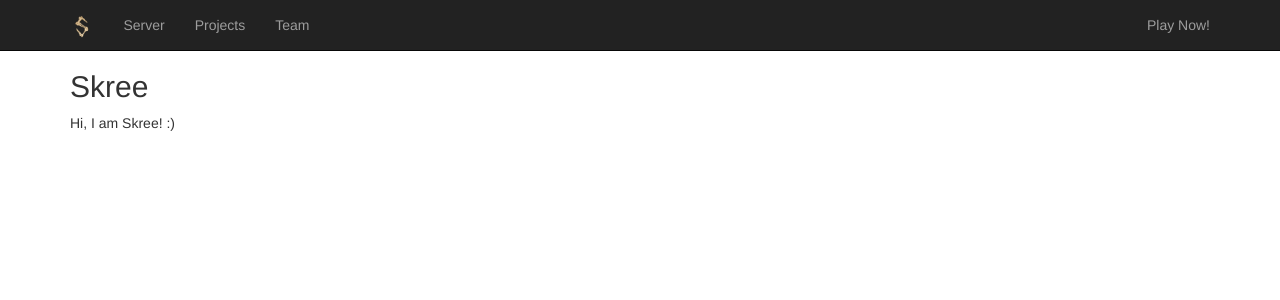
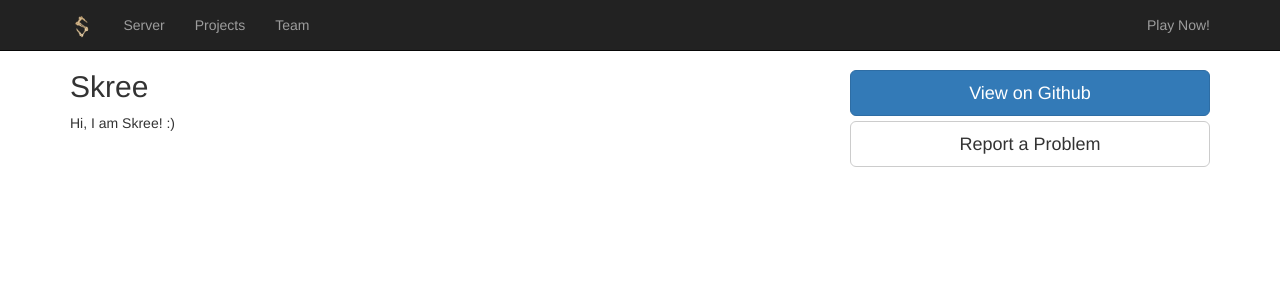
Before and after one commit to packet-loss-gaming/Website, a Jekyll site: the page built from _projects/skree.md, in a window 1280 px wide. Shown: the top 300 px of the page. Built offline with Jekyll 4.4.1, drawn with Linux system fonts in a browser that asks for light colours; nearby versions of some CDN libraries.

Commit message:
Improved project pages

```diff
--- a/_layouts/project.html
+++ b/_layouts/project.html
@@ -6,8 +6,16 @@
 <body>
   {% include menu_bar.html %}
   <div class="container">
-    <h2>{{page.title}}</h2>
-    {{content}}
+    <div class="row">
+      <div class="col-md-8">
+        <h2>{{page.title}}</h2>
+        {{content}}
+      </div>
+      <div class="col-md-4" style="padding-top: 2rem;">
+        <a class="btn btn-primary btn-lg btn-block" href="{{page.github-url}}" role="button">View on Github</a>
+        <a class="btn btn-default btn-lg btn-block" href="{{page.github-url}}/issues" role="button">Report a Problem</a>
+      </div>
+    </div>
   </div>
   {% include bootstrap_footer.html %}
 </body>
--- a/_projects/skree.md
+++ b/_projects/skree.md
@@ -1,6 +1,7 @@
 ---
 layout: project
 title: Skree
+github-url: https://github.com/Skelril/Skree
 slogan: The ultimate server mod! The core of Skelril! The best thing ever!
 ---
 Hi, I am Skree! :)
```
Also changed, not shown: _projects/nitro.md (+1 -0 lines), _projects/quipu.md (+1 -0 lines).
